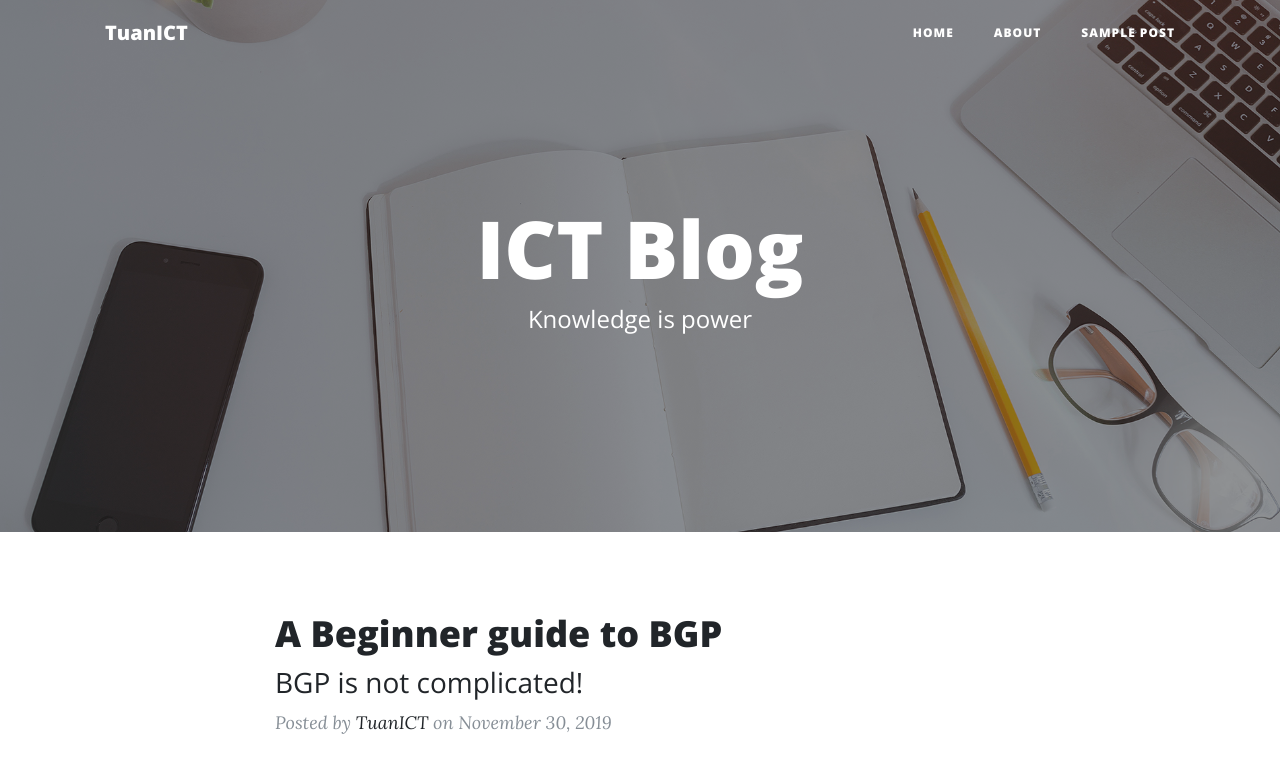
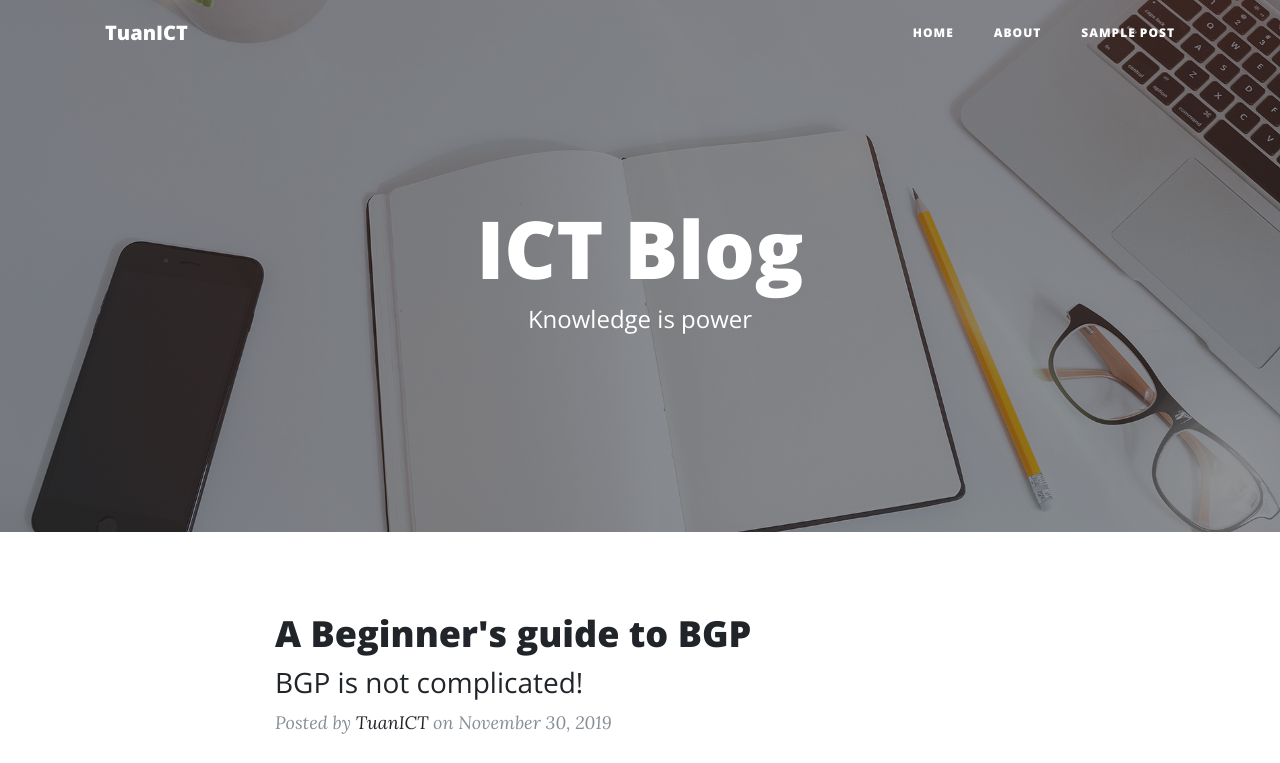
Before and after one commit to tuanjggaa/TuanICT, a website: page index.html in a window 1280 px wide. Shown: the top 763 px of the page. Drawn offline with nearby package versions, Linux system fonts and the light colour scheme.

Commit message:
Update index.html

```diff
--- a/index.html
+++ b/index.html
@@ -73,7 +73,7 @@
 	  <div class="post-preview">
           <a href="ABeginner'sGuidetoUnderstandBGP">
             <h2 class="post-title">
-              A Beginner guide to BGP
+              A Beginner's guide to BGP
             </h2>
             <h3 class="post-subtitle">
               BGP is not complicated!
```
